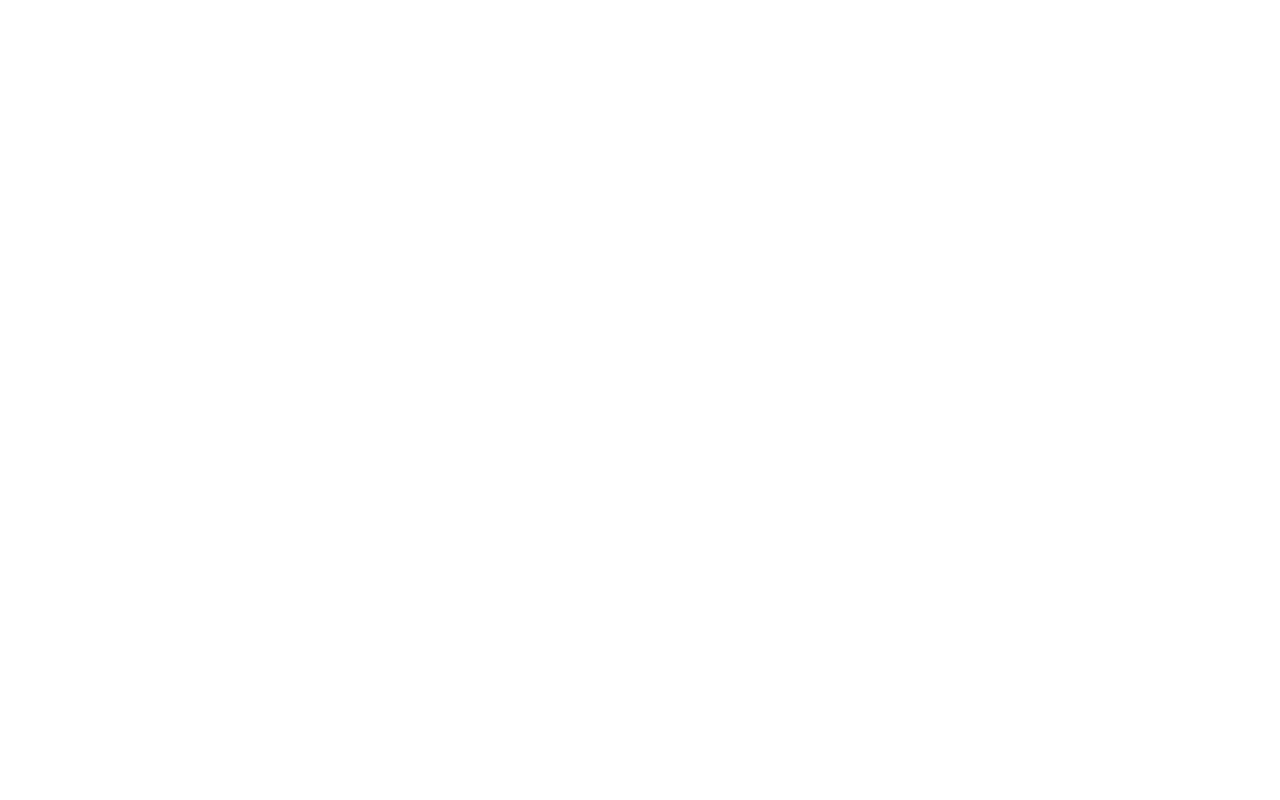
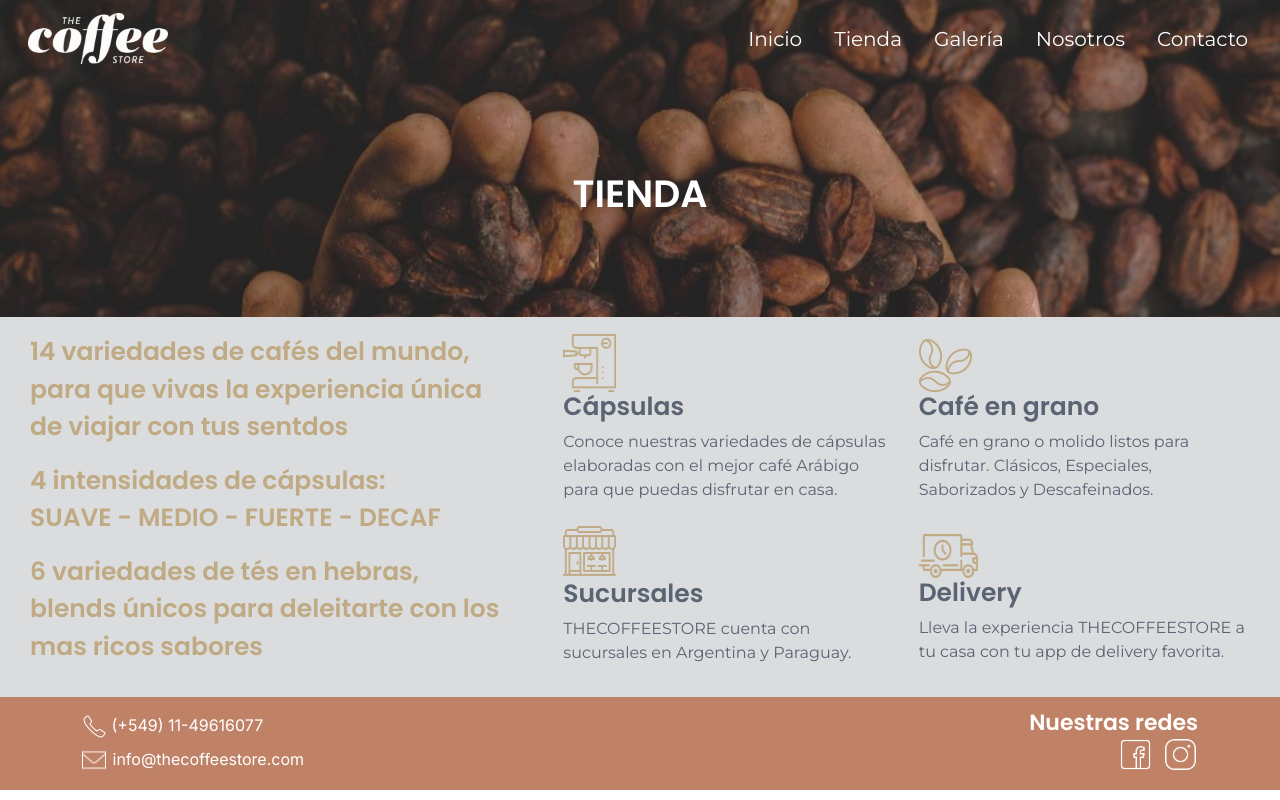
Before and after one commit to LucasAmbort/TheCoffeeStore, a plain HTML site: page tienda.html in a window 1280 px wide. Drawn offline with nearby package versions, Linux system fonts and the light colour scheme.

Commit message:
Agregando cambios

```diff
--- a/css/style.css
+++ b/css/style.css
@@ -8,27 +8,30 @@ section {
 .nav-img img {
   width: 140px;
 }
+.nav-item a:hover {
+  color: #a0583c;
+  background-color: #ffffff;
+}
 .nav-link {
-  font-family: "Montserrat", sans-serif;
+  font-family: "Montserrat";
   font-size: 20px;
   transition: all 0.2s;
   border-radius: 5px;
   padding: 3px 6px;
   color: white;
 }
-.nav-item a:hover {
-  color: #a0583c;
-  background-color: #ffffff;
+.contenido {
+  font-family: "Inter";
 }
 .contenido h1 {
-  font-family: "Montserrat", sans-serif;
+  font-family: "Poppins";
   color: rgb(248, 234, 207);
-  font-size: 35px;
+  font-size: 38px;
   margin-bottom: 4%;
   margin-top: 3%;
 }
 .contenido p {
-  font-family: "Montserrat", sans-serif;
+  font-family: "Montserrat";
 }
 .contenido2 h2 {
   font-family: "Poppins";
@@ -78,11 +81,30 @@ section {
   font-family: "Poppins";
   font-size: 22px;
 }
-/* .contenido-historia img {
-    width: 70%;
-} */
-.contenido {
-  font-family: "Inter";
+.footer-der-redes {
+  margin-bottom: 1rem;
+}
+.tienda {
+  height: 30vh;
+}
+.tienda-titulo h1 {
+  font-family: "Poppins";
+  font-size: 38px;
+}
+.tienda-subtitulo p {
+  color: #c0aa83;
+  font-family: "Poppins";
+  font-size: 25px;
+}
+.tienda-secciones h2 {
+  font-family: "Poppins";
+  color: #5a6473;
+  font-size: 25px;
+}
+.tienda-secciones p {
+  color: #5a6473;
+  font-family: "Montserrat";
+  font-size: 16px;
 }
 @media (min-width: 768px) {
   .contenido h1 {
@@ -93,6 +115,14 @@ section {
   }
   .contenido2-contenedor {
     width: 65%;
+  }
+  .tienda-subtitulo {
+    padding-left: 30px;
+    padding-right: 30px;
+  }
+  .tienda-secciones {
+    padding-left: 30px;
+    padding-right: 30px;
   }
 }
 @media (min-width: 992px) {
@@ -107,8 +137,8 @@ section {
     width: 50%;
     display: grid;
     grid-template-areas:
-    "titulo"
-    "logos";
+      "titulo"
+      "logos";
     grid-template-rows: 0.5fr 1fr;
   }
   .footer-der h2 {
--- a/tienda.html
+++ b/tienda.html
@@ -0,0 +1,147 @@
+<!DOCTYPE html>
+<html lang="es">
+
+<head>
+    <meta charset="UTF-8" />
+    <meta http-equiv="X-UA-Compatible" content="IE=edge" />
+    <meta name="viewport" content="width=device-width, initial-scale=1.0" />
+    <link rel="icon" type="image/png" href="./img/favicon.png" />
+    <link rel="preconnect" href="https://fonts.googleapis.com" />
+    <link rel="preconnect" href="https://fonts.gstatic.com" crossorigin />
+    <link href="https://fonts.googleapis.com/css2?family=Montserrat:wght@100;200;300;400;500;600;700&display=swap"
+        rel="stylesheet" />
+    <link rel="preconnect" href="https://fonts.googleapis.com" />
+    <link rel="preconnect" href="https://fonts.gstatic.com" crossorigin />
+    <link href="https://fonts.googleapis.com/css2?family=Inter:wght@200;400;600&display=swap" rel="stylesheet" />
+    <link rel="preconnect" href="https://fonts.googleapis.com" />
+    <link rel="preconnect" href="https://fonts.gstatic.com" crossorigin />
+    <link href="https://fonts.googleapis.com/css2?family=Poppins:wght@600&display=swap" rel="stylesheet" />
+    <!-- CSS only -->
+    <link href="https://cdn.jsdelivr.net/npm/bootstrap@5.2.1/dist/css/bootstrap.min.css" rel="stylesheet"
+        integrity="sha384-iYQeCzEYFbKjA/T2uDLTpkwGzCiq6soy8tYaI1GyVh/UjpbCx/TYkiZhlZB6+fzT" crossorigin="anonymous" />
+    <link rel="stylesheet" href="./css/style.css" />
+    <title>Inicio | The Coffee Store Rafaela</title>
+</head>
+
+<body>
+    <section>
+        <header>
+            <nav class="navbar navbar-expand-lg navbar-light">
+                <div class="container-fluid">
+                    <a class="navbar-brand nav-img ps-3" href="./index.html">
+                        <img src="./img/logoblanco.png" alt="logo" />
+                    </a>
+                    <button class="navbar-toggler me-3 bg-light bg-opacity-50" type="button" data-bs-toggle="collapse"
+                        data-bs-target="#navbarSupportedContent" aria-controls="navbarSupportedContent"
+                        aria-expanded="false" aria-label="Toggle navigation">
+                        <span class="navbar-toggler-icon"></span>
+                    </button>
+                    <div class="collapse navbar-collapse" id="navbarSupportedContent">
+                        <ul class="navbar-nav ms-auto mb-2 mb-lg-0">
+                            <li class="nav-item me-2">
+                                <a class="nav-link m-1" aria-current="page" href="./index.html">Inicio</a>
+                            </li>
+                            <li class="nav-item me-2">
+                                <a class="nav-link m-1" href="./tienda.html">Tienda</a>
+                            </li>
+                            <li class="nav-item me-2">
+                                <a class="nav-link m-1" href="./galeria.html">Galería</a>
+                            </li>
+                            <li class="nav-item me-2">
+                                <a class="nav-link m-1" href="./nosotros.html">Nosotros</a>
+                            </li>
+                            <li class="nav-item me-2">
+                                <a class="nav-link m-1" href="./contacto.html">Contacto</a>
+                            </li>
+                        </ul>
+                    </div>
+                </div>
+            </nav>
+        </header>
+        <main>
+            <div class="container d-flex justify-content-center align-items-center tienda">
+                <div class="text-white tienda-titulo">
+                    <h1>TIENDA</h1>
+                </div>
+            </div>
+    </section>
+    <div class="tienda-contenedor bg-secondary bg-opacity-25">
+        <div class="container-fluid h-100">
+            <div class="row pt-3 pb-3 h-100">
+                <div class="col-md-12 col-lg-5 d-flex justify-content-center flex-column tienda-subtitulo">
+                    <p>14 variedades de cafés del mundo, para que vivas la experiencia única de viajar con tus sentdos
+                    </p>
+                    <p>4 intensidades de cápsulas: <br>
+                        SUAVE - MEDIO - FUERTE - DECAF</p>
+                    <p>6 variedades de tés en hebras, blends únicos para deleitarte con los mas ricos sabores</p>
+                </div>
+                <div class="col-md-12 col-lg-7 tienda-secciones">
+                    <div class="row h-100">
+                        <div class="col-12 col-sm-6 d-flex justify-content-center flex-column">
+                            <img src="./img/capsulas.png" alt="capsulas" style="width: 53px; height: 58px;" />
+                            <h2>Cápsulas</h2>
+                            <p>
+                                Conoce nuestras variedades de cápsulas elaboradas con el mejor café
+                                Arábigo para que puedas disfrutar en casa.
+                            </p>
+                        </div>
+                        <div class="col-12 col-sm-6 d-flex justify-content-center flex-column">
+                            <img src="./img/granos.png" alt="granos-de-cafe" style="width: 53px; height: 58px;" />
+                            <h2>Café en grano</h2>
+                            <p>
+                                Café en grano o molido listos para disfrutar. Clásicos, Especiales,
+                                Saborizados y Descafeinados.
+                            </p>
+                        </div>
+                        <div class="col-12 col-sm-6 d-flex justify-content-center flex-column">
+                            <img src="./img/sucursales.png" alt="sucursales" style="width: 53px; height: 58px; margin-top: 3px;" />
+                            <h2>Sucursales</h2>
+                            <p>THECOFFEESTORE cuenta con sucursales en Argentina y Paraguay.</p>
+                        </div>
+                        <div class="col-12 col-sm-6 d-flex justify-content-center flex-column">
+                            <img src="./img/delivery.png" alt="delivery" style="width: 59px; height: 58px;" />
+                            <h2>Delivery</h2>
+                            <p>
+                                Lleva la experiencia THECOFFEESTORE a tu casa con tu app de delivery
+                                favorita.
+                            </p>
+                        </div>
+                    </div>
+                </div>
+            </div>
+        </div>
+    </div>
+    </main>
+    <footer class="footer">
+        <div class="container">
+            <div class="row">
+                <div class="col-12 text-white footer-izq">
+                    <p style="margin-top: 1rem; margin-bottom: 0.4rem;">
+                        <img src="./img/telefono.png" alt="telefono" style="width: 25px; margin-bottom: 2px;">
+                        (+549) 11-49616077
+                    </p>
+                    <p>
+                        <img src="./img/email.png" alt="correo"
+                            style="width: 24px; margin-bottom: 2px; margin-right: 2px;">
+                        info@thecoffeestore.com
+                    </p>
+                </div>
+                <div class="col-12 text-white footer-der">
+                    <h2>Nuestras redes</h2>
+                    <div class="footer-der-redes">
+                        <a href="https://m.facebook.com/tcsrafaela/" target="_blank"><img src="./img/logofb.png"
+                                alt="facebook" style="width: 35px; margin-right: 10px;"></a> <a
+                            href="https://www.instagram.com/thecoffeestore.rafaela/?hl=es" target="_blank"><img
+                                src="./img/logoig.png" alt="instagram" style="width: 35px;"></a>
+                    </div>
+                </div>
+            </div>
+        </div>
+    </footer>
+    <!-- JavaScript Bundle with Popper -->
+    <script src="https://cdn.jsdelivr.net/npm/bootstrap@5.2.1/dist/js/bootstrap.bundle.min.js"
+        integrity="sha384-u1OknCvxWvY5kfmNBILK2hRnQC3Pr17a+RTT6rIHI7NnikvbZlHgTPOOmMi466C8"
+        crossorigin="anonymous"></script>
+</body>
+
+</html>
```
Also changed, not shown: index.html (+10 -6 lines).
